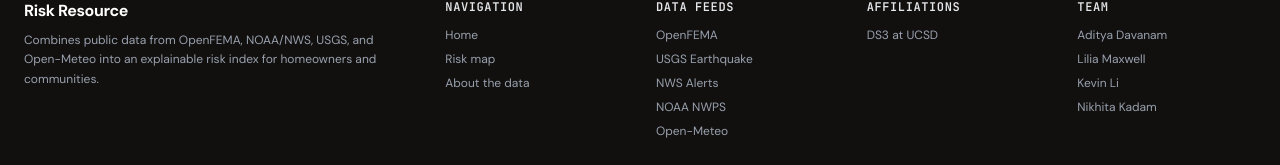
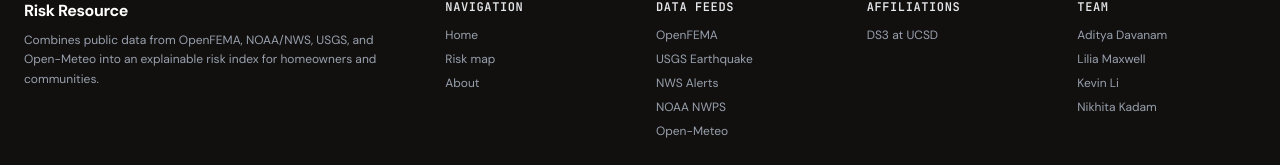
Before and after one commit to nathaniel-trueba/RiskResource, a Next.js app in the folder frontend/: page / in a window 1280 px wide. Shown: the part 2102-2267 px from the top of the page. Built offline with nearby package versions, Linux system fonts and the light colour scheme; no server answers.

Commit message:
change about the data to about

```diff
--- a/frontend/components/common/Footer.tsx
+++ b/frontend/components/common/Footer.tsx
@@ -62,7 +62,7 @@ export default function Footer() {
               </li>
               <li>
                 <Link href="/about" className="text-gray-400 hover:text-white transition-colors">
-                  About the data
+                  About
                 </Link>
               </li>
             </ul>
--- a/frontend/components/common/Navigation.tsx
+++ b/frontend/components/common/Navigation.tsx
@@ -40,7 +40,7 @@ export default function Navigation() {
             {[
               { href: '/', label: 'Home' },
               { href: '/map', label: 'Risk map' },
-              { href: '/about', label: 'About the data' },
+              { href: '/about', label: 'About' },
             ].map((link) => (
               <Link
                 key={link.href}
```
